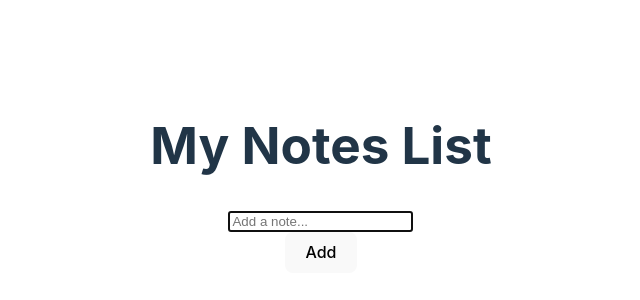
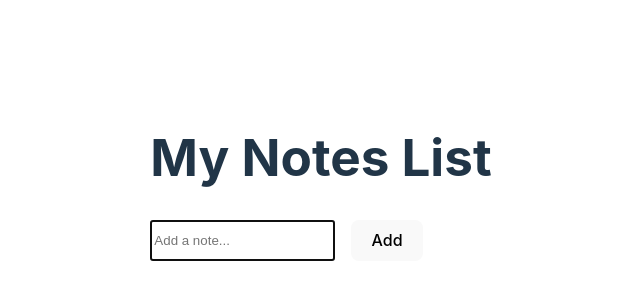
Before and after one commit to bilyanakarcheva/react-projects, a React (Vite) app in the folder Notes-app/: page / in a window 1280 px wide. Shown: the part 222-522 px from the top of the page, without its empty margins (319-959 px from the left). Built offline with nearby package versions, Linux system fonts and the light colour scheme.

Commit message:
Amend style of CustomForm component

```diff
--- a/Notes-app/src/components/CustomForm.jsx
+++ b/Notes-app/src/components/CustomForm.jsx
@@ -20,7 +20,10 @@ const CustomForm = ({ addNote }) => {
             onSubmit={handleFormSubmit}
         >
             <p>{note}</p>
-            <div className="wrapper">
+            <div
+            className="wrapper"
+            style={{ display: "flex", gap: "1rem" }}
+            >
                 <input
                     type="text"
                     id="note"
@@ -38,7 +41,6 @@ const CustomForm = ({ addNote }) => {
                 >
                     Add a note
                 </label> */}
-            </div>
                 <button
                     className="btn"
                     aria-label="Add Note"
@@ -46,6 +48,7 @@ const CustomForm = ({ addNote }) => {
                 >
                     Add
                 </button>
+            </div>
         </form>
     )
 }
```
Lines whose indentation alone changed are shown as unchanged.
